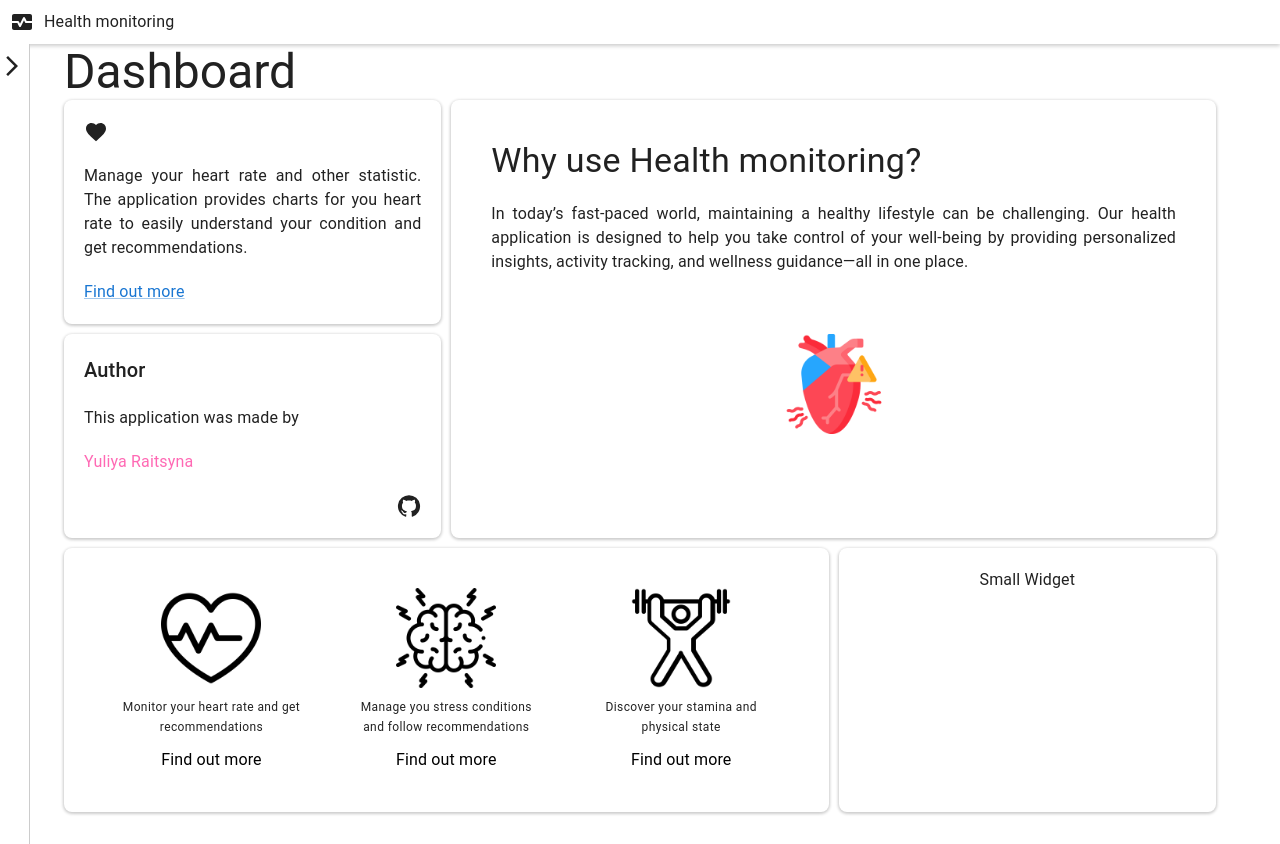
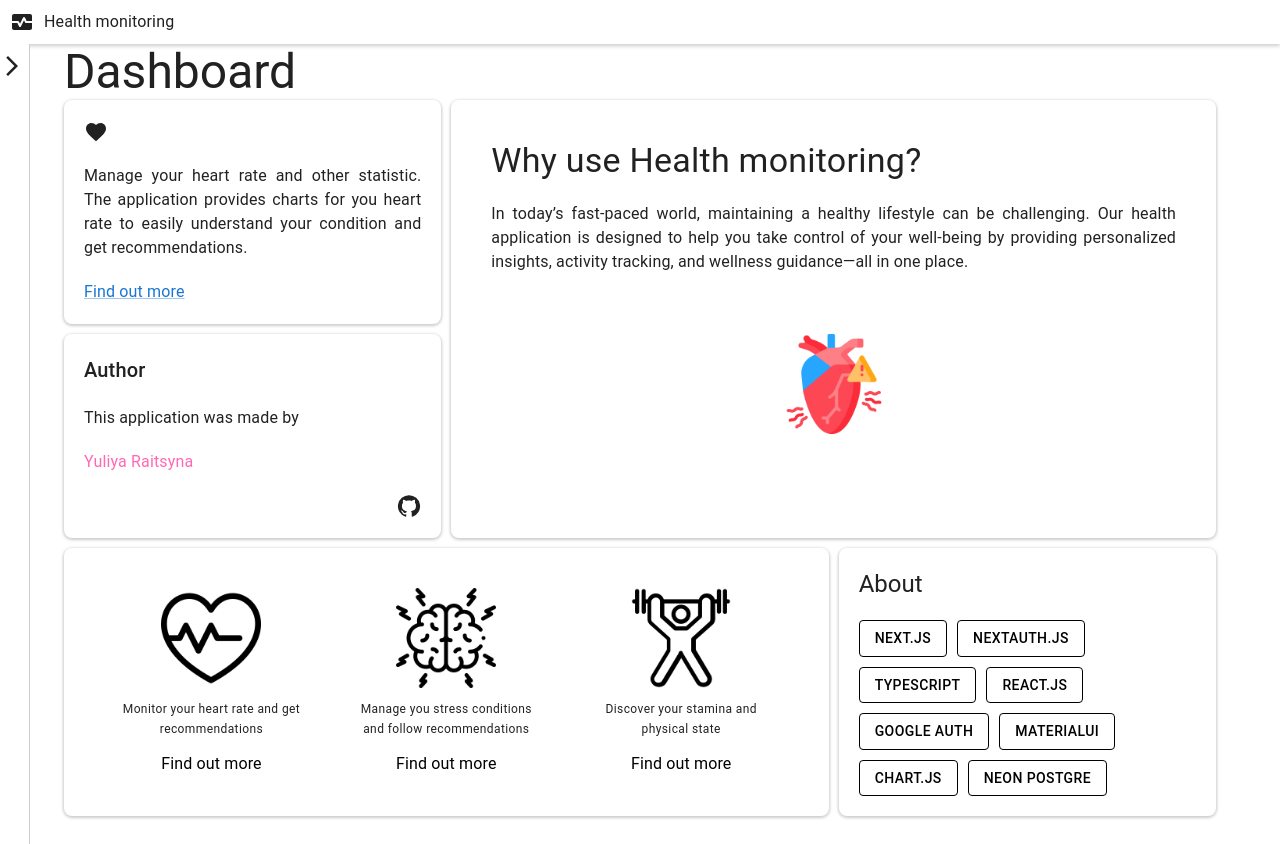
Before and after one commit to yuliaraitsyna/health_dashboard, a Next.js app: page /dashboard in a window 1280 px wide. Built offline with nearby package versions, Linux system fonts and the light colour scheme.

Commit message:
feat: add about widget

```diff
--- a/app/theme/Theme.ts
+++ b/app/theme/Theme.ts
@@ -11,6 +11,16 @@ const theme = createTheme({
             backgroundColor: "#c1121f",
           },
         },
+        outlined: {
+          backgroundColor: 'transparent',
+          borderColor: "#000",
+          color: "#000",
+          "&:hover": {
+            borderColor: "#c1121f",
+            backgroundColor: "#c1121f30",
+            color: "#c1121f",
+          },
+        },
       },
     },
   },
--- a/app/ui/dashboard/DashboardSkeleton/DashboardSkeleton.tsx
+++ b/app/ui/dashboard/DashboardSkeleton/DashboardSkeleton.tsx
@@ -4,6 +4,7 @@ import { HeartWidget } from "../Widgets/HeartWidget/HeartWidget";
 import { InfoWidget } from "../Widgets/InfoWidget/InfoWidget";
 import { AuthorWidget } from "../Widgets/AuthorWidget/AuthorWidget";
 import { FeaturesWidget } from "../Widgets/FeaturesWidget/FeaturesWidget";
+import { AboutWidget } from "../Widgets/AboutWidget/AboutWidget";
 
 export default function DashboardSkeleton() {
   return (
@@ -12,7 +13,7 @@ export default function DashboardSkeleton() {
       <InfoWidget className={styles.widgetLarge} />
       <AuthorWidget className={styles.widget} />
       <FeaturesWidget className={styles.widgetWide} />
-      <div className={styles.widget}>Small Widget</div>
+      <AboutWidget className={styles.widget} />
     </div>
   );
 }
--- /dev/null
+++ b/app/ui/dashboard/Widgets/AboutWidget/AboutWidget.module.css
@@ -0,0 +1,13 @@
+.aboutWidget {
+    display: flex;
+    flex-direction: column;
+    align-items: flex-start;
+    gap: 20px;
+}
+
+.links {
+    padding: 0;
+    display: flex;
+    flex-wrap: wrap;
+    gap: 10px;
+}
--- /dev/null
+++ b/app/ui/dashboard/Widgets/AboutWidget/AboutWidget.tsx
@@ -0,0 +1,44 @@
+import React from 'react'
+
+import styles from './AboutWidget.module.css';
+
+import clsx from 'clsx';
+import { WidgetProps } from '../Widgets.types';
+import { Button, Typography } from '@mui/material';
+import Link from 'next/link';
+
+const AboutWidget: React.FC<WidgetProps> = ({className}) => {
+  return (
+    <div className={clsx(styles.aboutWidget, className)}>
+        <Typography variant='h5'>About</Typography>
+        <div className={styles.links}>
+            <Button variant='outlined'>
+                <Link href={'https://nextjs.org/'}>Next.js</Link>
+            </Button>
+            <Button variant='outlined'>
+                <Link href={'https://next-auth.js.org/'}>NextAuth.js</Link>
+            </Button>
+            <Button variant='outlined'>
+                <Link href={'https://www.typescriptlang.org/'}>TypeScript</Link>
+            </Button>
+            <Button variant='outlined'>
+                <Link href={'https://react.dev/'}>React.js</Link>
+            </Button>
+            <Button variant='outlined'>
+                <Link href={'https://developers.google.com/people?hl=ru'}>Google Auth</Link>
+            </Button>
+            <Button variant='outlined'>
+                <Link href={'https://mui.com/core/'}>MaterialUI</Link>
+            </Button>
+            <Button variant='outlined'>
+                <Link href={'https://www.chartjs.org/'}>Chart.js</Link>
+            </Button>
+            <Button variant='outlined'>
+                <Link href={'https://neon.tech/'}>Neon Postgre</Link>
+            </Button>
+        </div>
+    </div>
+  )
+}
+
+export {AboutWidget};
```
